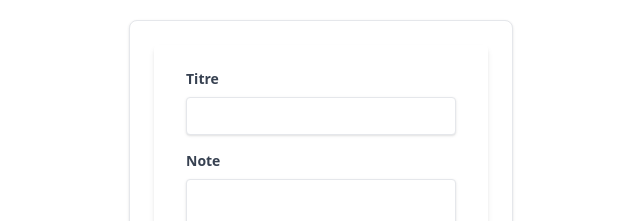
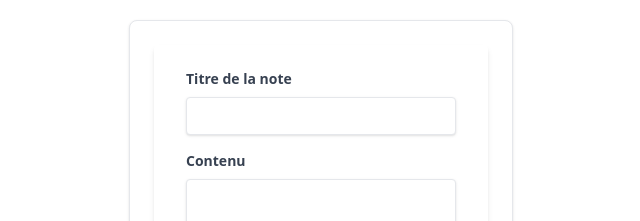
Before and after one commit to gregmaax/todolist-react-ts, a React (Vite) app: page / in a window 1280 px wide. Shown: the top 221 px of the page, without its empty margins (319-959 px from the left). Built offline with nearby package versions, Linux system fonts and the light colour scheme.

Commit message:
changement des labels

```diff
--- a/src/components/Users/AddUser.tsx
+++ b/src/components/Users/AddUser.tsx
@@ -17,7 +17,7 @@ export function AddUser() {
 						htmlFor="titre"
 						className="block text-gray-700 text-sm font-bold mb-2"
 					>
-						Titre
+						Titre de la note
 					</label>
 					<input
 						id="titre"
@@ -30,7 +30,7 @@ export function AddUser() {
 						htmlFor="note"
 						className="block text-gray-700 text-sm font-bold mb-2"
 					>
-						Note
+						Contenu
 					</label>
 					<textarea
 						id="note"
```
